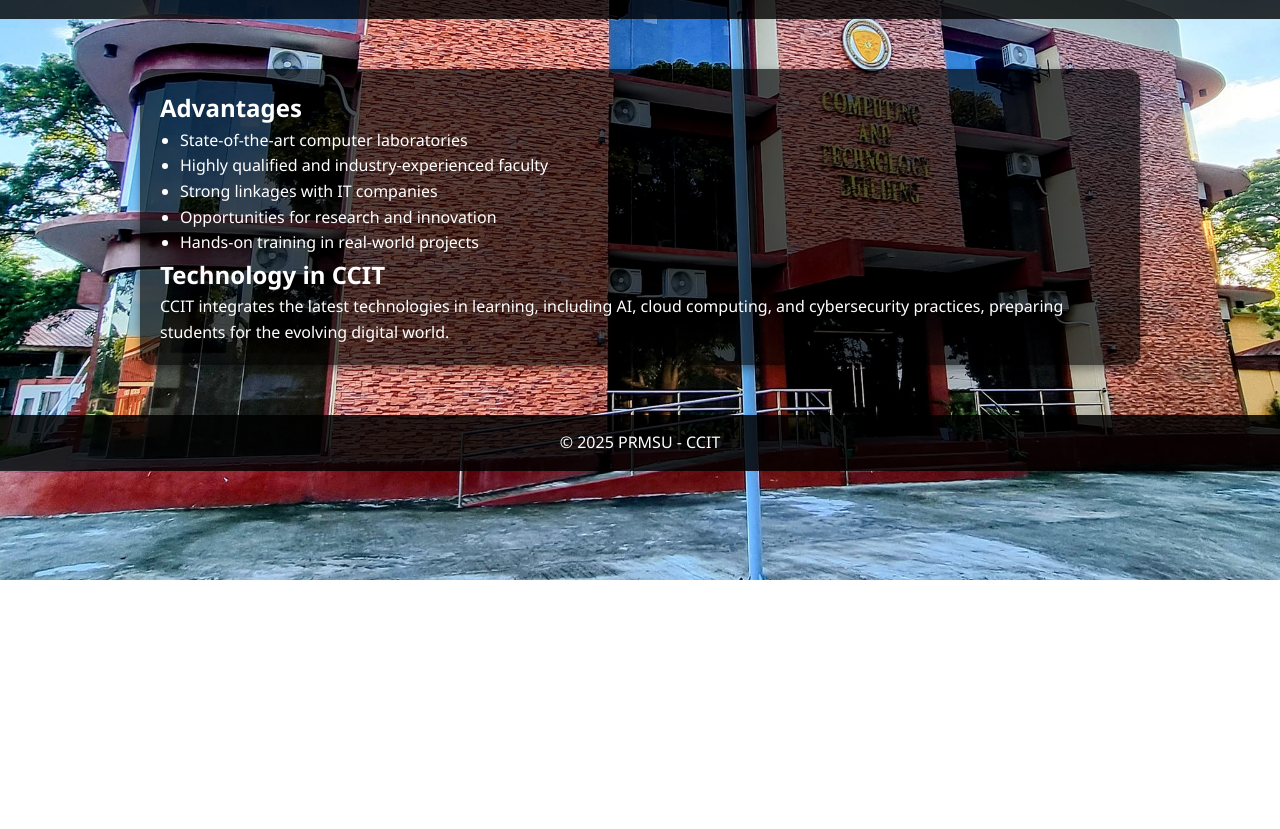
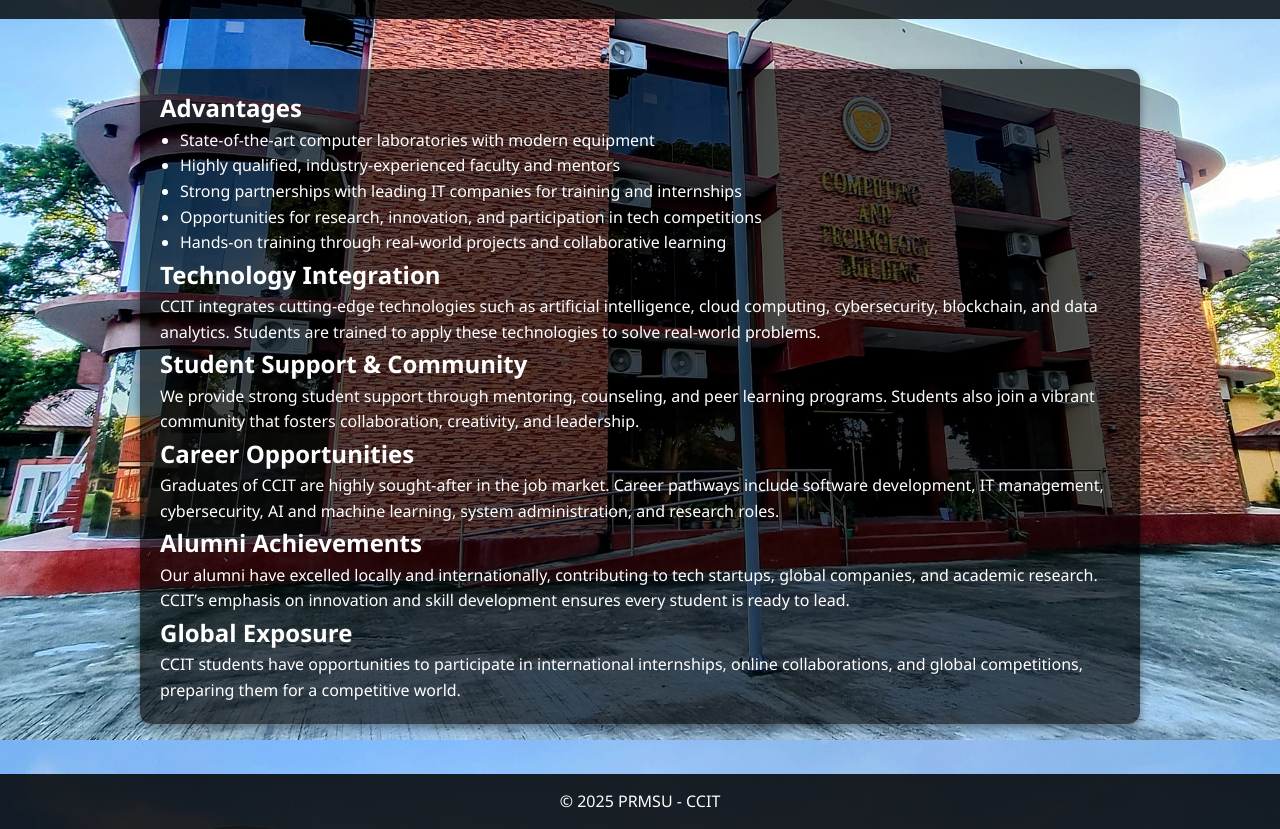
Before and after one commit to CyrilJake/cy, a plain HTML site: page advantages.html in a window 1280 px wide. Shown: the part 220-1049 px from the top of the page. Before the commit the page ends 800 px from the top, so only its background shows below. Drawn offline with Linux system fonts and the light colour scheme.

Commit message:
Update advantages.html

```diff
--- a/advantages.html
+++ b/advantages.html
@@ -23,15 +23,42 @@
     <section class="content">
       <h2>Advantages</h2>
       <ul>
-        <li>State-of-the-art computer laboratories</li>
-        <li>Highly qualified and industry-experienced faculty</li>
-        <li>Strong linkages with IT companies</li>
-        <li>Opportunities for research and innovation</li>
-        <li>Hands-on training in real-world projects</li>
+        <li>State-of-the-art computer laboratories with modern equipment</li>
+        <li>Highly qualified, industry-experienced faculty and mentors</li>
+        <li>Strong partnerships with leading IT companies for training and internships</li>
+        <li>Opportunities for research, innovation, and participation in tech competitions</li>
+        <li>Hands-on training through real-world projects and collaborative learning</li>
       </ul>
 
-      <h2>Technology in CCIT</h2>
-      <p>CCIT integrates the latest technologies in learning, including AI, cloud computing, and cybersecurity practices, preparing students for the evolving digital world.</p>
+      <h2>Technology Integration</h2>
+      <p>
+        CCIT integrates cutting-edge technologies such as artificial intelligence, cloud computing, cybersecurity,
+        blockchain, and data analytics. Students are trained to apply these technologies to solve real-world problems.
+      </p>
+
+      <h2>Student Support & Community</h2>
+      <p>
+        We provide strong student support through mentoring, counseling, and peer learning programs.
+        Students also join a vibrant community that fosters collaboration, creativity, and leadership.
+      </p>
+
+      <h2>Career Opportunities</h2>
+      <p>
+        Graduates of CCIT are highly sought-after in the job market. Career pathways include software development,
+        IT management, cybersecurity, AI and machine learning, system administration, and research roles.
+      </p>
+
+      <h2>Alumni Achievements</h2>
+      <p>
+        Our alumni have excelled locally and internationally, contributing to tech startups, global companies,
+        and academic research. CCIT’s emphasis on innovation and skill development ensures every student is ready to lead.
+      </p>
+
+      <h2>Global Exposure</h2>
+      <p>
+        CCIT students have opportunities to participate in international internships, online collaborations, and global competitions,
+        preparing them for a competitive world.
+      </p>
     </section>
   </main>
 
```
